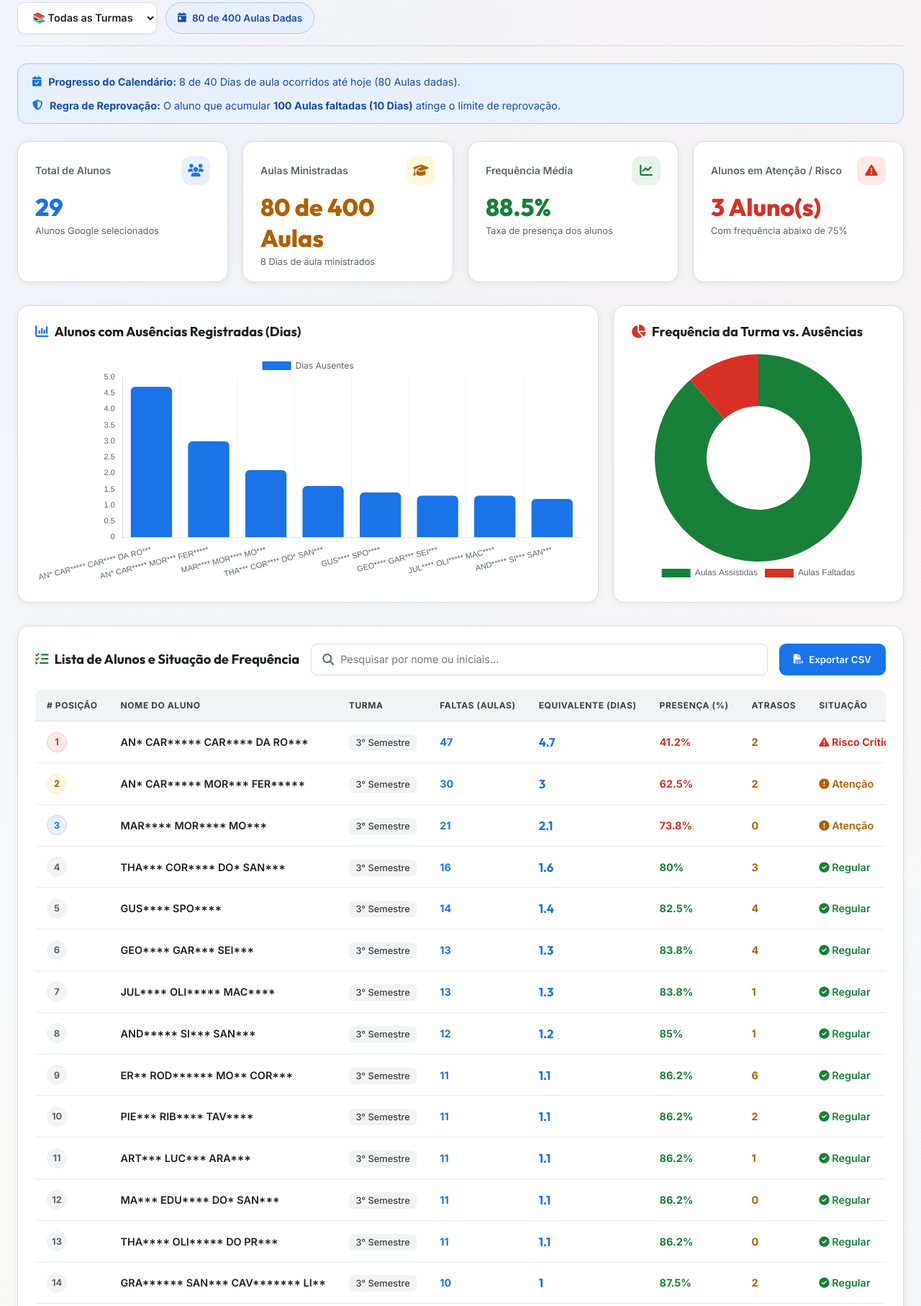
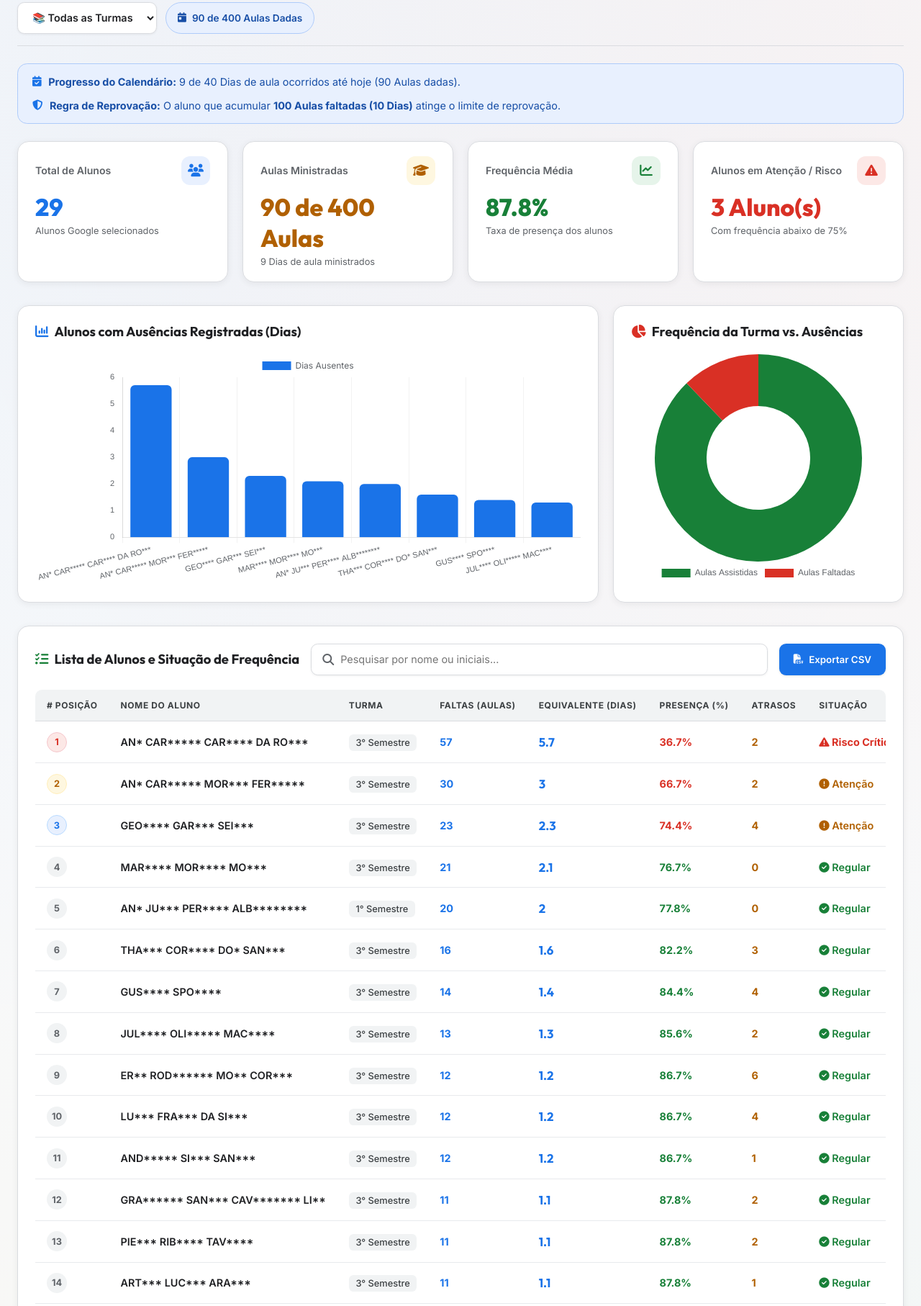
Before and after one commit to marcaumdev/ChamadaAprendizagem, a plain HTML site: page index.html in a window 1280 px wide. Shown: the part 112-1926 px from the top of the page at 72% size. Drawn offline with nearby package versions, Linux system fonts and the light colour scheme.

Commit message:
Auto update dashboard data: 24/08/2026 17:05:20

```diff
--- a/dashboard/data.json
+++ b/dashboard/data.json
@@ -1,17 +1,17 @@
 {
   "metadata": {
-    "atualizado_em": "21/08/2026 16:57:37",
-    "data_execucao": "21/08/2026",
+    "atualizado_em": "24/08/2026 17:05:20",
+    "data_execucao": "24/08/2026",
     "total_registros": 29,
     "turmas_disponiveis": [
       "1° Semestre",
       "3° Semestre"
     ],
-    "dias_decorridos": 8,
-    "aulas_decorridas": 80,
+    "dias_decorridos": 9,
+    "aulas_decorridas": 90,
     "total_dias_curso": 40,
     "total_aulas_curso": 400,
-    "proxima_aula": "24/08/2026"
+    "proxima_aula": "28/08/2026"
   },
   "kpis": [
     {
@@ -23,14 +23,14 @@
     },
     {
       "titulo": "Aulas Ministradas",
-      "valor": "80 de 400 Aulas",
-      "subtexto": "8 de 40 Dias de aula ocorridos até hoje",
+      "valor": "90 de 400 Aulas",
+      "subtexto": "9 de 40 Dias de aula ocorridos até hoje",
       "icone": "fa-calendar-check",
       "cor": "purple"
     },
     {
       "titulo": "Frequência Média Geral",
-      "valor": "88.5%",
+      "valor": "87.8%",
       "subtexto": "Presença média dos alunos Google",
       "icone": "fa-chart-line",
       "cor": "blue"
@@ -48,9 +48,9 @@
       "Nome": "AN* CAR***** CAR**** DA RO***",
       "Turma": "3° Semestre",
       "Google": "Sim",
-      "Faltas_Aulas": 47,
-      "Faltas_Dias": 4.7,
-      "Presenca_Pct": 41.2,
+      "Faltas_Aulas": 57,
+      "Faltas_Dias": 5.7,
+      "Presenca_Pct": 36.7,
       "Atrasos": 2,
       "Situacao": "Risco Crítico (< 50%)",
       "Nivel": "critico"
@@ -61,8 +61,19 @@
       "Google": "Sim",
       "Faltas_Aulas": 30,
       "Faltas_Dias": 3.0,
-      "Presenca_Pct": 62.5,
+      "Presenca_Pct": 66.7,
       "Atrasos": 2,
+      "Situacao": "Atenção (50-74%)",
+      "Nivel": "atencao"
+    },
+    {
+      "Nome": "GEO**** GAR*** SEI***",
+      "Turma": "3° Semestre",
+      "Google": "Sim",
+      "Faltas_Aulas": 23,
+      "Faltas_Dias": 2.3,
+      "Presenca_Pct": 74.4,
+      "Atrasos": 4,
       "Situacao": "Atenção (50-74%)",
       "Nivel": "atencao"
     },
@@ -72,10 +83,21 @@
       "Google": "Sim",
       "Faltas_Aulas": 21,
       "Faltas_Dias": 2.1,
-      "Presenca_Pct": 73.8,
+      "Presenca_Pct": 76.7,
       "Atrasos": 0,
-      "Situacao": "Atenção (50-74%)",
-      "Nivel": "atencao"
+      "Situacao": "Regular (≥ 75%)",
+      "Nivel": "normal"
+    },
+    {
+      "Nome": "AN* JU*** PER**** ALB********",
+      "Turma": "1° Semestre",
+      "Google": "Sim",
+      "Faltas_Aulas": 20,
+      "Faltas_Dias": 2.0,
+      "Presenca_Pct": 77.8,
+      "Atrasos": 0,
+      "Situacao": "Regular (≥ 75%)",
+      "Nivel": "normal"
     },
     {
       "Nome": "THA*** COR**** DO* SAN***",
@@ -83,7 +105,7 @@
       "Google": "Sim",
       "Faltas_Aulas": 16,
       "Faltas_Dias": 1.6,
-      "Presenca_Pct": 80.0,
+      "Presenca_Pct": 82.2,
       "Atrasos": 3,
       "Situacao": "Regular (≥ 75%)",
       "Nivel": "normal"
@@ -94,18 +116,7 @@
       "Google": "Sim",
       "Faltas_Aulas": 14,
       "Faltas_Dias": 1.4,
-      "Presenca_Pct": 82.5,
-      "Atrasos": 4,
-      "Situacao": "Regular (≥ 75%)",
-      "Nivel": "normal"
-    },
-    {
-      "Nome": "GEO**** GAR*** SEI***",
-      "Turma": "3° Semestre",
-      "Google": "Sim",
-      "Faltas_Aulas": 13,
-      "Faltas_Dias": 1.3,
-      "Presenca_Pct": 83.8,
+      "Presenca_Pct": 84.4,
       "Atrasos": 4,
       "Situacao": "Regular (≥ 75%)",
       "Nivel": "normal"
@@ -116,8 +127,30 @@
       "Google": "Sim",
       "Faltas_Aulas": 13,
       "Faltas_Dias": 1.3,
-      "Presenca_Pct": 83.8,
-      "Atrasos": 1,
+      "Presenca_Pct": 85.6,
+      "Atrasos": 2,
+      "Situacao": "Regular (≥ 75%)",
+      "Nivel": "normal"
+    },
+    {
+      "Nome": "ER** ROD****** MO** COR***",
+      "Turma": "3° Semestre",
+      "Google": "Sim",
+      "Faltas_Aulas": 12,
+      "Faltas_Dias": 1.2,
+      "Presenca_Pct": 86.7,
+      "Atrasos": 6,
+      "Situacao": "Regular (≥ 75%)",
+      "Nivel": "normal"
+    },
+    {
+      "Nome": "LU*** FRA*** DA SI***",
+      "Turma": "3° Semestre",
+      "Google": "Sim",
+      "Faltas_Aulas": 12,
+      "Faltas_Dias": 1.2,
+      "Presenca_Pct": 86.7,
+      "Atrasos": 4,
       "Situacao": "Regular (≥ 75%)",
       "Nivel": "normal"
     },
@@ -127,19 +160,19 @@
       "Google": "Sim",
       "Faltas_Aulas": 12,
       "Faltas_Dias": 1.2,
-      "Presenca_Pct": 85.0,
+      "Presenca_Pct": 86.7,
       "Atrasos": 1,
       "Situacao": "Regular (≥ 75%)",
       "Nivel": "normal"
     },
     {
-      "Nome": "ER** ROD****** MO** COR***",
+      "Nome": "GRA****** SAN*** CAV******* LI**",
       "Turma": "3° Semestre",
       "Google": "Sim",
       "Faltas_Aulas": 11,
       "Faltas_Dias": 1.1,
-      "Presenca_Pct": 86.2,
-      "Atrasos": 6,
+      "Presenca_Pct": 87.8,
+      "Atrasos": 2,
       "Situacao": "Regular (≥ 75%)",
       "Nivel": "normal"
     },
@@ -149,7 +182,7 @@
       "Google": "Sim",
       "Faltas_Aulas": 11,
       "Faltas_Dias": 1.1,
-      "Presenca_Pct": 86.2,
+      "Presenca_Pct": 87.8,
       "Atrasos": 2,
       "Situacao": "Regular (≥ 75%)",
       "Nivel": "normal"
@@ -160,7 +193,7 @@
       "Google": "Sim",
       "Faltas_Aulas": 11,
       "Faltas_Dias": 1.1,
-      "Presenca_Pct": 86.2,
+      "Presenca_Pct": 87.8,
       "Atrasos": 1,
       "Situacao": "Regular (≥ 75%)",
       "Nivel": "normal"
@@ -171,7 +204,7 @@
       "Google": "Sim",
       "Faltas_Aulas": 11,
       "Faltas_Dias": 1.1,
-      "Presenca_Pct": 86.2,
+      "Presenca_Pct": 87.8,
       "Atrasos": 0,
       "Situacao": "Regular (≥ 75%)",
       "Nivel": "normal"
@@ -182,19 +215,8 @@
       "Google": "Sim",
       "Faltas_Aulas": 11,
       "Faltas_Dias": 1.1,
-      "Presenca_Pct": 86.2,
+      "Presenca_Pct": 87.8,
       "Atrasos": 0,
-      "Situacao": "Regular (≥ 75%)",
-      "Nivel": "normal"
-    },
-    {
-      "Nome": "GRA****** SAN*** CAV******* LI**",
-      "Turma": "3° Semestre",
-      "Google": "Sim",
-      "Faltas_Aulas": 10,
-      "Faltas_Dias": 1.0,
-      "Presenca_Pct": 87.5,
-      "Atrasos": 2,
       "Situacao": "Regular (≥ 75%)",
       "Nivel": "normal"
     },
@@ -204,7 +226,7 @@
       "Google": "Sim",
       "Faltas_Aulas": 10,
       "Faltas_Dias": 1.0,
-      "Presenca_Pct": 87.5,
+      "Presenca_Pct": 88.9,
       "Atrasos": 2,
       "Situacao": "Regular (≥ 75%)",
       "Nivel": "normal"
@@ -215,7 +237,7 @@
       "Google": "Sim",
       "Faltas_Aulas": 10,
       "Faltas_Dias": 1.0,
-      "Presenca_Pct": 87.5,
+      "Presenca_Pct": 88.9,
       "Atrasos": 0,
       "Situacao": "Regular (≥ 75%)",
       "Nivel": "normal"
@@ -224,9 +246,9 @@
       "Nome": "SA*** BER****** DO* SAN***",
       "Turma": "3° Semestre",
       "Google": "Sim",
-      "Faltas_Aulas": 5,
-      "Faltas_Dias": 0.5,
-      "Presenca_Pct": 93.8,
+      "Faltas_Aulas": 6,
+      "Faltas_Dias": 0.6,
+      "Presenca_Pct": 93.3,
       "Atrasos": 2,
       "Situacao": "Regular (≥ 75%)",
       "Nivel": "normal"
@@ -237,19 +259,8 @@
       "Google": "Sim",
       "Faltas_Aulas": 3,
       "Faltas_Dias": 0.3,
-      "Presenca_Pct": 96.2,
-      "Atrasos": 6,
-      "Situacao": "Regular (≥ 75%)",
-      "Nivel": "normal"
-    },
-    {
-      "Nome": "LU*** FRA*** DA SI***",
-      "Turma": "3° Semestre",
-      "Google": "Sim",
-      "Faltas_Aulas": 2,
-      "Faltas_Dias": 0.2,
-      "Presenca_Pct": 97.5,
-      "Atrasos": 4,
+      "Presenca_Pct": 96.7,
+      "Atrasos": 7,
       "Situacao": "Regular (≥ 75%)",
       "Nivel": "normal"
     },
@@ -259,7 +270,7 @@
       "Google": "Sim",
       "Faltas_Aulas": 2,
       "Faltas_Dias": 0.2,
-      "Presenca_Pct": 97.5,
+      "Presenca_Pct": 97.8,
       "Atrasos": 1,
       "Situacao": "Regular (≥ 75%)",
       "Nivel": "normal"
@@ -270,18 +281,7 @@
       "Google": "Sim",
       "Faltas_Aulas": 2,
       "Faltas_Dias": 0.2,
-      "Presenca_Pct": 97.5,
-      "Atrasos": 0,
-      "Situacao": "Regular (≥ 75%)",
-      "Nivel": "normal"
-    },
-    {
-      "Nome": "AN* JU*** PER**** ALB********",
-      "Turma": "1° Semestre",
-      "Google": "Sim",
-      "Faltas_Aulas": 1,
-      "Faltas_Dias": 0.1,
-      "Presenca_Pct": 98.8,
+      "Presenca_Pct": 97.8,
       "Atrasos": 0,
       "Situacao": "Regular (≥ 75%)",
       "Nivel": "normal"
--- a/index.html
+++ b/index.html
@@ -717,18 +717,18 @@
   <script>
     let rawData = {
   "metadata": {
-    "atualizado_em": "21/08/2026 16:57:37",
-    "data_execucao": "21/08/2026",
+    "atualizado_em": "24/08/2026 17:05:20",
+    "data_execucao": "24/08/2026",
     "total_registros": 29,
     "turmas_disponiveis": [
       "1° Semestre",
       "3° Semestre"
     ],
-    "dias_decorridos": 8,
-    "aulas_decorridas": 80,
+    "dias_decorridos": 9,
+    "aulas_decorridas": 90,
     "total_dias_curso": 40,
     "total_aulas_curso": 400,
-    "proxima_aula": "24/08/2026"
+    "proxima_aula": "28/08/2026"
   },
   "kpis": [
     {
@@ -740,14 +740,14 @@
     },
     {
       "titulo": "Aulas Ministradas",
-      "valor": "80 de 400 Aulas",
-      "subtexto": "8 de 40 Dias de aula ocorridos até hoje",
+      "valor": "90 de 400 Aulas",
+      "subtexto": "9 de 40 Dias de aula ocorridos até hoje",
       "icone": "fa-calendar-check",
       "cor": "purple"
     },
     {
       "titulo": "Frequência Média Geral",
-      "valor": "88.5%",
+      "valor": "87.8%",
       "subtexto": "Presença média dos alunos Google",
       "icone": "fa-chart-line",
       "cor": "blue"
@@ -765,9 +765,9 @@
       "Nome": "AN* CAR***** CAR**** DA RO***",
       "Turma": "3° Semestre",
       "Google": "Sim",
-      "Faltas_Aulas": 47,
-      "Faltas_Dias": 4.7,
-      "Presenca_Pct": 41.2,
+      "Faltas_Aulas": 57,
+      "Faltas_Dias": 5.7,
+      "Presenca_Pct": 36.7,
       "Atrasos": 2,
       "Situacao": "Risco Crítico (< 50%)",
       "Nivel": "critico"
@@ -778,8 +778,19 @@
       "Google": "Sim",
       "Faltas_Aulas": 30,
       "Faltas_Dias": 3.0,
-      "Presenca_Pct": 62.5,
+      "Presenca_Pct": 66.7,
       "Atrasos": 2,
+      "Situacao": "Atenção (50-74%)",
+      "Nivel": "atencao"
+    },
+    {
+      "Nome": "GEO**** GAR*** SEI***",
+      "Turma": "3° Semestre",
+      "Google": "Sim",
+      "Faltas_Aulas": 23,
+      "Faltas_Dias": 2.3,
+      "Presenca_Pct": 74.4,
+      "Atrasos": 4,
       "Situacao": "Atenção (50-74%)",
       "Nivel": "atencao"
     },
@@ -789,10 +800,21 @@
       "Google": "Sim",
       "Faltas_Aulas": 21,
       "Faltas_Dias": 2.1,
-      "Presenca_Pct": 73.8,
+      "Presenca_Pct": 76.7,
       "Atrasos": 0,
-      "Situacao": "Atenção (50-74%)",
-      "Nivel": "atencao"
+      "Situacao": "Regular (≥ 75%)",
+      "Nivel": "normal"
+    },
+    {
+      "Nome": "AN* JU*** PER**** ALB********",
+      "Turma": "1° Semestre",
+      "Google": "Sim",
+      "Faltas_Aulas": 20,
+      "Faltas_Dias": 2.0,
+      "Presenca_Pct": 77.8,
+      "Atrasos": 0,
+      "Situacao": "Regular (≥ 75%)",
+      "Nivel": "normal"
     },
     {
       "Nome": "THA*** COR**** DO* SAN***",
@@ -800,7 +822,7 @@
       "Google": "Sim",
       "Faltas_Aulas": 16,
       "Faltas_Dias": 1.6,
-      "Presenca_Pct": 80.0,
+      "Presenca_Pct": 82.2,
       "Atrasos": 3,
       "Situacao": "Regular (≥ 75%)",
       "Nivel": "normal"
@@ -811,18 +833,7 @@
       "Google": "Sim",
       "Faltas_Aulas": 14,
       "Faltas_Dias": 1.4,
-      "Presenca_Pct": 82.5,
-      "Atrasos": 4,
-      "Situacao": "Regular (≥ 75%)",
-      "Nivel": "normal"
-    },
-    {
-      "Nome": "GEO**** GAR*** SEI***",
-      "Turma": "3° Semestre",
-      "Google": "Sim",
-      "Faltas_Aulas": 13,
-      "Faltas_Dias": 1.3,
-      "Presenca_Pct": 83.8,
+      "Presenca_Pct": 84.4,
       "Atrasos": 4,
       "Situacao": "Regular (≥ 75%)",
       "Nivel": "normal"
@@ -833,8 +844,30 @@
       "Google": "Sim",
       "Faltas_Aulas": 13,
       "Faltas_Dias": 1.3,
-      "Presenca_Pct": 83.8,
-      "Atrasos": 1,
+      "Presenca_Pct": 85.6,
+      "Atrasos": 2,
+      "Situacao": "Regular (≥ 75%)",
+      "Nivel": "normal"
+    },
+    {
+      "Nome": "ER** ROD****** MO** COR***",
+      "Turma": "3° Semestre",
+      "Google": "Sim",
+      "Faltas_Aulas": 12,
+      "Faltas_Dias": 1.2,
+      "Presenca_Pct": 86.7,
+      "Atrasos": 6,
+      "Situacao": "Regular (≥ 75%)",
+      "Nivel": "normal"
+    },
+    {
+      "Nome": "LU*** FRA*** DA SI***",
+      "Turma": "3° Semestre",
+      "Google": "Sim",
+      "Faltas_Aulas": 12,
+      "Faltas_Dias": 1.2,
+      "Presenca_Pct": 86.7,
+      "Atrasos": 4,
       "Situacao": "Regular (≥ 75%)",
       "Nivel": "normal"
     },
@@ -844,19 +877,19 @@
       "Google": "Sim",
       "Faltas_Aulas": 12,
       "Faltas_Dias": 1.2,
-      "Presenca_Pct": 85.0,
+      "Presenca_Pct": 86.7,
       "Atrasos": 1,
       "Situacao": "Regular (≥ 75%)",
       "Nivel": "normal"
     },
     {
-      "Nome": "ER** ROD****** MO** COR***",
+      "Nome": "GRA****** SAN*** CAV******* LI**",
       "Turma": "3° Semestre",
       "Google": "Sim",
       "Faltas_Aulas": 11,
       "Faltas_Dias": 1.1,
-      "Presenca_Pct": 86.2,
-      "Atrasos": 6,
+      "Presenca_Pct": 87.8,
+      "Atrasos": 2,
       "Situacao": "Regular (≥ 75%)",
       "Nivel": "normal"
     },
@@ -866,7 +899,7 @@
       "Google": "Sim",
       "Faltas_Aulas": 11,
       "Faltas_Dias": 1.1,
-      "Presenca_Pct": 86.2,
+      "Presenca_Pct": 87.8,
       "Atrasos": 2,
       "Situacao": "Regular (≥ 75%)",
       "Nivel": "normal"
@@ -877,7 +910,7 @@
       "Google": "Sim",
       "Faltas_Aulas": 11,
       "Faltas_Dias": 1.1,
-      "Presenca_Pct": 86.2,
+      "Presenca_Pct": 87.8,
       "Atrasos": 1,
       "Situacao": "Regular (≥ 75%)",
       "Nivel": "normal"
@@ -888,7 +921,7 @@
       "Google": "Sim",
       "Faltas_Aulas": 11,
       "Faltas_Dias": 1.1,
-      "Presenca_Pct": 86.2,
+      "Presenca_Pct": 87.8,
       "Atrasos": 0,
       "Situacao": "Regular (≥ 75%)",
       "Nivel": "normal"
@@ -899,19 +932,8 @@
       "Google": "Sim",
       "Faltas_Aulas": 11,
       "Faltas_Dias": 1.1,
-      "Presenca_Pct": 86.2,
+      "Presenca_Pct": 87.8,
       "Atrasos": 0,
-      "Situacao": "Regular (≥ 75%)",
-      "Nivel": "normal"
-    },
-    {
-      "Nome": "GRA****** SAN*** CAV******* LI**",
-      "Turma": "3° Semestre",
-      "Google": "Sim",
-      "Faltas_Aulas": 10,
-      "Faltas_Dias": 1.0,
-      "Presenca_Pct": 87.5,
-      "Atrasos": 2,
       "Situacao": "Regular (≥ 75%)",
       "Nivel": "normal"
     },
@@ -921,7 +943,7 @@
       "Google": "Sim",
       "Faltas_Aulas": 10,
       "Faltas_Dias": 1.0,
-      "Presenca_Pct": 87.5,
+      "Presenca_Pct": 88.9,
       "Atrasos": 2,
       "Situacao": "Regular (≥ 75%)",
       "Nivel": "normal"
@@ -932,7 +954,7 @@
       "Google": "Sim",
       "Faltas_Aulas": 10,
       "Faltas_Dias": 1.0,
-      "Presenca_Pct": 87.5,
+      "Presenca_Pct": 88.9,
       "Atrasos": 0,
       "Situacao": "Regular (≥ 75%)",
       "Nivel": "normal"
@@ -941,9 +963,9 @@
       "Nome": "SA*** BER****** DO* SAN***",
       "Turma": "3° Semestre",
       "Google": "Sim",
-      "Faltas_Aulas": 5,
-      "Faltas_Dias": 0.5,
-      "Presenca_Pct": 93.8,
+      "Faltas_Aulas": 6,
+      "Faltas_Dias": 0.6,
+      "Presenca_Pct": 93.3,
       "Atrasos": 2,
       "Situacao": "Regular (≥ 75%)",
       "Nivel": "normal"
@@ -954,19 +976,8 @@
       "Google": "Sim",
       "Faltas_Aulas": 3,
       "Faltas_Dias": 0.3,
-      "Presenca_Pct": 96.2,
-      "Atrasos": 6,
-      "Situacao": "Regular (≥ 75%)",
-      "Nivel": "normal"
-    },
-    {
-      "Nome": "LU*** FRA*** DA SI***",
-      "Turma": "3° Semestre",
-      "Google": "Sim",
-      "Faltas_Aulas": 2,
-      "Faltas_Dias": 0.2,
-      "Presenca_Pct": 97.5,
-      "Atrasos": 4,
+      "Presenca_Pct": 96.7,
+      "Atrasos": 7,
       "Situacao": "Regular (≥ 75%)",
       "Nivel": "normal"
     },
@@ -976,7 +987,7 @@
       "Google": "Sim",
       "Faltas_Aulas": 2,
       "Faltas_Dias": 0.2,
-      "Presenca_Pct": 97.5,
+      "Presenca_Pct": 97.8,
       "Atrasos": 1,
       "Situacao": "Regular (≥ 75%)",
       "Nivel": "normal"
@@ -987,18 +998,7 @@
       "Google": "Sim",
       "Faltas_Aulas": 2,
       "Faltas_Dias": 0.2,
-      "Presenca_Pct": 97.5,
-      "Atrasos": 0,
-      "Situacao": "Regular (≥ 75%)",
-      "Nivel": "normal"
-    },
-    {
-      "Nome": "AN* JU*** PER**** ALB********",
-      "Turma": "1° Semestre",
-      "Google": "Sim",
-      "Faltas_Aulas": 1,
-      "Faltas_Dias": 0.1,
-      "Presenca_Pct": 98.8,
+      "Presenca_Pct": 97.8,
       "Atrasos": 0,
       "Situacao": "Regular (≥ 75%)",
       "Nivel": "normal"
```
